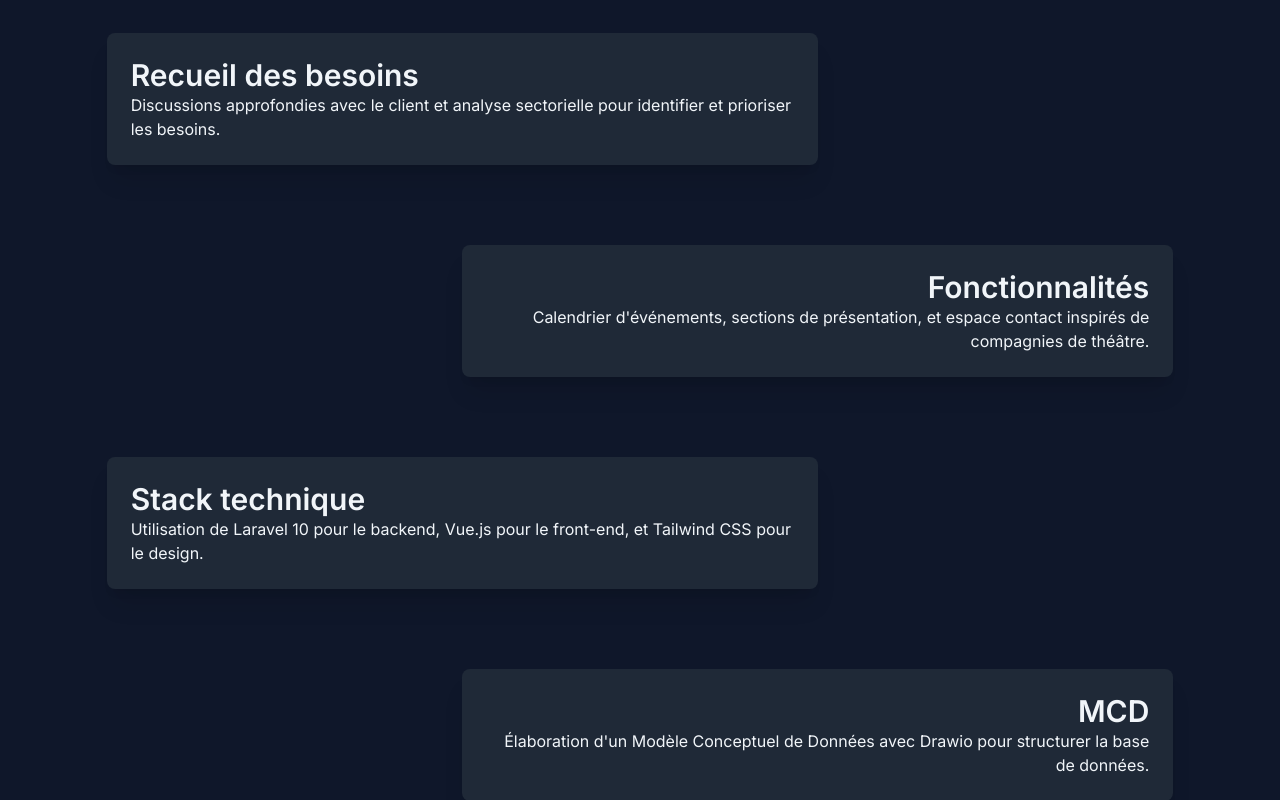
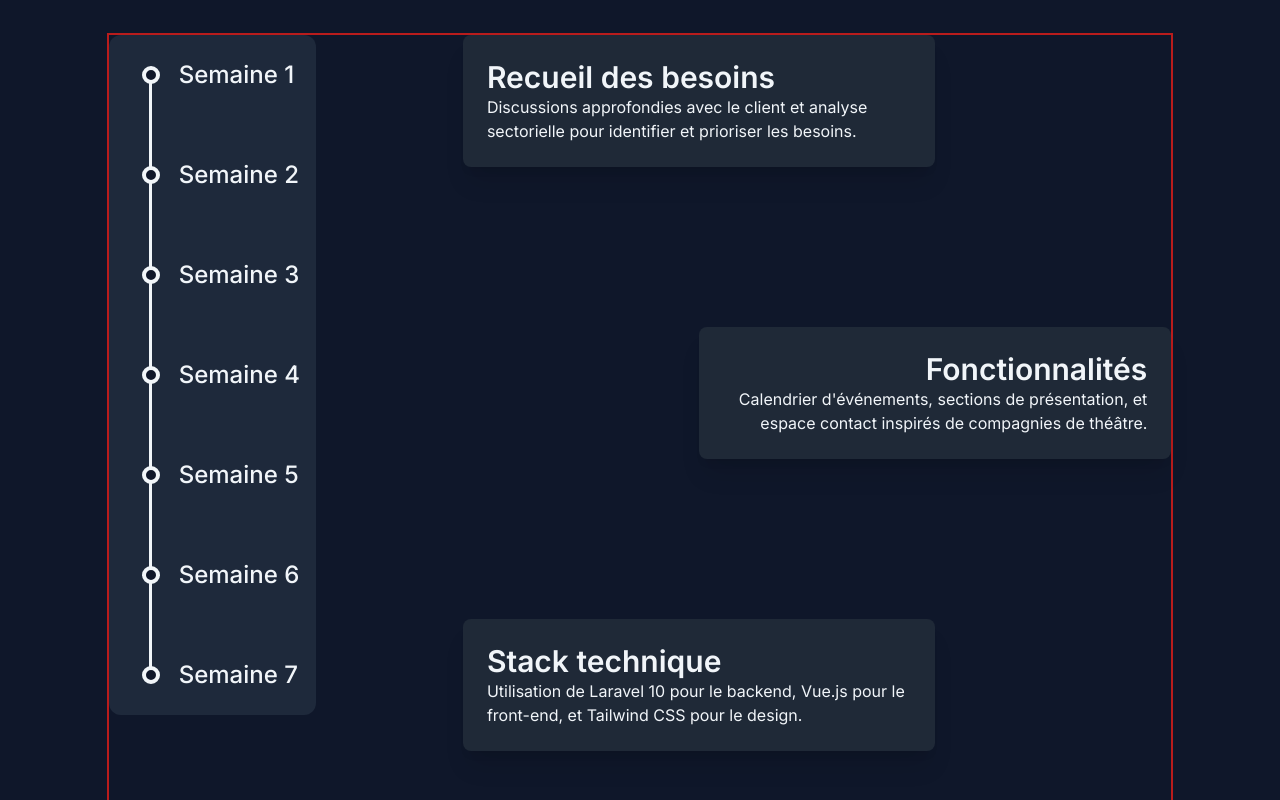
Before and after one commit to Quasarkk/Portfolio-Nuxt, a Nuxt app: page /projects/AtelierDuSud in a window 1280 px wide. Shown: the part 840-1640 px from the top of the page. Built offline with nearby package versions, Linux system fonts and the light colour scheme.

Commit message:
arrow scroll fixed when navigate through the projectdetails section

```diff
--- a/app.vue
+++ b/app.vue
@@ -1,7 +1,7 @@
 <template>
   <div class="bg-slate-900 cursor-none focus:cursor-none hover:cursor-none">
     <NuxtLayout>
-      <header class="w-full top-0 fixed mx-auto bg-slate-900/60 backdrop-blur-md text-slate-100 border-b-2 border-slate-100">
+      <header class="w-full top-0 fixed mx-auto bg-slate-900/60 backdrop-blur-md text-slate-100 border-b-2 border-slate-100 z-50">
         <nav class="w-8/12 flex justify-between h-16">
           <p class="text-4xl my-auto">Quasark</p>
           <ul class="flex justify-between w-6/12 my-auto">
--- /dev/null
+++ b/components/VerticalNavbar.vue
@@ -0,0 +1,123 @@
+<template>
+    <nav class="navmenu bg-slate-800 rounded-xl pr-4 max-h-[680px]">
+        <ul class="">
+            <li class="mb-4" data-section="needsGathering"><a href="#needsGathering">Semaine 1 </a></li>
+            <li class="my-4" data-section="functionnalities"><a href="#functionnalities">Semaine 2 </a></li>
+            <li class="my-4" data-section="technicalStack"><a href="#technicalStack">Semaine 3 </a></li>
+            <li class="my-4" data-section="MCD"><a href="#MCD">Semaine 4 </a></li>
+            <li class="my-4" data-section="wireframesMockups"><a href="#wireframesMockups">Semaine 5 </a></li>
+            <li class="my-4" data-section="backoffice"><a href="#backoffice">Semaine 6 </a></li>
+            <li class="mt-4" data-section="userInterface"><a href="#userInterface">Semaine 7 </a></li>
+        </ul>
+    </nav>
+</template>
+
+<script>
+export default {
+    mounted() {
+        const nav = document.querySelector('.navmenu');
+        const projectDetails = document.querySelector('#project-details');
+
+        window.addEventListener('scroll', () => {
+            const { top, bottom } = projectDetails.getBoundingClientRect();
+
+            // Remove all position classes before applying new ones
+            nav.classList.remove('fixed', 'mb-auto', 'mt-auto');
+
+            if (top >= 0) {
+                // Lorsque le haut du projet est visible, ajouter 'mb-auto' et 'fixed'
+                nav.classList.add('mb-auto',);
+                nav.classList.remove('top-24');
+            } else if (bottom <= 800) {
+                // Lorsque le bas du projet n'est plus visible, ajouter 'mt-auto' et 'fixed'
+                nav.classList.add('mt-auto',);
+                nav.classList.remove('fixed', 'top-24');
+            } else {
+                // Sinon, juste 'fixed' quand on est entre les deux
+                nav.classList.add('fixed', 'top-24');
+                nav.classList.remove('');
+            }
+        });
+    }
+}
+</script>
+
+
+
+<style>
+
+.navmenu ul li a::before {
+    content: "";
+    position: absolute;
+    background: var(--nav-link-before-background, #0f172a);
+    /* Autres styles pour ::before */
+}
+    * {
+        margin:0;
+        box-sizing: border-box;
+    }
+
+    ul {
+        list-style:none;
+    }
+
+    .navmenu {
+    }
+
+    .navmenu ul{
+        padding-left: 50px;
+        position: relative;
+    }
+
+    .navmenu ul::after {
+        content:"";
+        position: absolute;
+        width: 3px;
+        height: calc(100% - 75px);
+        left:40px;
+        top:35px;
+        background:#f1f5f9;
+        z-index:5;
+    }
+
+    .navmenu ul li {
+        padding: 30px 0;
+        padding-left: 20px;
+    }
+
+    .navmenu ul li a {
+        position : relative;
+        color: #f1f5f9;
+        font-size: 1.5rem;
+        line-height: 1rem;
+        font-weight: 500;
+    }
+
+    .navmenu ul li a::before {
+        content:"";
+        position: absolute;
+        background: #0f172a;
+        width: 18px;
+        height: 18px;
+        left: -37px;
+        top:50%;
+        transform: translateY(-50%);
+        border-radius: 50px;
+        border: 4px solid #f1f5f9;
+        z-index: 99;
+    }
+
+
+
+    .navmenu ul li a.active {
+        font-weight:700;
+    }
+
+    .navmenu ul li a.active:before {
+        background: #f1f5f9
+    }
+
+    .navmenu ul li a:hover::before {
+        background: #64748b;
+    }
+</style>
--- a/pages/projects/AtelierDuSud.vue
+++ b/pages/projects/AtelierDuSud.vue
@@ -17,52 +17,55 @@
                 src="https://www.macommune.info/wp-content/uploads/2021/02/atelier-du-sud-jeanne-carasso-poitevin-002-1200x766.jpg">
         </section>
 
-        <section class="my-20 mx-auto w-10/12">
-            <h2 class="text-5xl text-center my-10">Le Projet en Détail</h2>
-            <div class="w-full">
+        <h2 class="text-5xl text-center my-10">Le Projet en Détail</h2>
+        <section class="my-20 mx-auto w-10/12 flex border-2 border-red-700" id="project-details">
+
+            <VerticalNavbar/>
+            <!-- phases du projet -->
+            <div class="w-2/3 ml-auto flex flex-col">
               <!-- Needs Gathering -->
-              <div class="w-2/3 my-20 bg-gray-800 p-6 rounded-lg shadow-xl hover:shadow-2xl transition hover:bg-gray-700">
+              <div class="w-2/3 mb-20  bg-gray-800 p-6 rounded-lg shadow-xl hover:shadow-2xl transition hover:bg-gray-700" id="needsGathering">
                 <p class="text-3xl font-semibold">Recueil des besoins</p>
                 <p>Discussions approfondies avec le client et analyse sectorielle pour identifier et prioriser les besoins.</p>
               </div>
 
               <!-- Fonctionalities -->
-              <div class="w-2/3 ml-auto text-right my-20 bg-gray-800 p-6 rounded-lg shadow-xl hover:shadow-2xl transition hover:bg-gray-700">
+              <div class="w-2/3 my-20 ml-auto text-right  bg-gray-800 p-6 rounded-lg shadow-xl hover:shadow-2xl transition hover:bg-gray-700" id="functionnalities">
                 <p class="text-3xl font-semibold">Fonctionnalités</p>
                 <p>Calendrier d'événements, sections de présentation, et espace contact inspirés de compagnies de théâtre.</p>
               </div>
 
               <!-- Technical Stack -->
-              <div class="w-2/3 my-20 bg-gray-800 p-6 rounded-lg shadow-xl hover:shadow-2xl transition hover:bg-gray-700">
+              <div class="w-2/3 my-20 bg-gray-800 p-6 rounded-lg shadow-xl hover:shadow-2xl transition hover:bg-gray-700" id="technicalStack">
                 <p class="text-3xl font-semibold">Stack technique</p>
                 <p>Utilisation de Laravel 10 pour le backend, Vue.js pour le front-end, et Tailwind CSS pour le design.</p>
               </div>
 
               <!-- MCD -->
-              <div class="w-2/3 ml-auto text-right my-20 bg-gray-800 p-6 rounded-lg shadow-xl hover:shadow-2xl transition hover:bg-gray-700">
+              <div class="w-2/3  my-20 ml-auto text-right bg-gray-800 p-6 rounded-lg shadow-xl hover:shadow-2xl transition hover:bg-gray-700" id="MCD">
                 <p class="text-3xl font-semibold">MCD</p>
                 <p>Élaboration d'un Modèle Conceptuel de Données avec Drawio pour structurer la base de données.</p>
               </div>
 
               <!-- Wireframing and Mockups -->
-              <div class="w-2/3 my-20 bg-gray-800 p-6 rounded-lg shadow-xl hover:shadow-2xl transition hover:bg-gray-700">
+              <div class="w-2/3 my-20 bg-gray-800 p-6 rounded-lg shadow-xl hover:shadow-2xl transition hover:bg-gray-700" id="wireframesMockups">
                 <p class="text-3xl font-semibold">Wireframing et maquettage</p>
                 <p>Création de wireframes et application d'un design system pour une interface utilisateur cohérente.</p>
               </div>
 
               <!-- Backoffice -->
-              <div class="w-2/3 ml-auto text-right my-20 bg-gray-800 p-6 rounded-lg shadow-xl hover:shadow-2xl transition hover:bg-gray-700">
+              <div class="w-2/3 my-20 ml-auto text-right  bg-gray-800 p-6 rounded-lg shadow-xl hover:shadow-2xl transition hover:bg-gray-700" id="backoffice">
                 <p class="text-3xl font-semibold">Backoffice</p>
                 <p>Conception d'un backoffice sécurisé pour la gestion d'articles, de tags, et des messages utilisateurs.</p>
               </div>
 
               <!-- Showcase Part -->
-              <div class="w-2/3 my-20 bg-gray-800 p-6 rounded-lg shadow-xl hover:shadow-2xl transition hover:bg-gray-700">
+              <div class="w-2/3 mt-20 bg-gray-800 p-6 rounded-lg shadow-xl hover:shadow-2xl transition hover:bg-gray-700" id="userInterface">
                 <p class="text-3xl font-semibold">Partie vitrine</p>
                 <p>Présentation des associations, événements à venir, et mise en place d'une newsletter fonctionnelle.</p>
               </div>
             </div>
-          </section>
+        </section>
 
         <!-- Gallery -->
         <section class="my-20 mx-auto w-10/12">
```
Also changed, not shown: pages/index.vue (+13 -13 lines).
